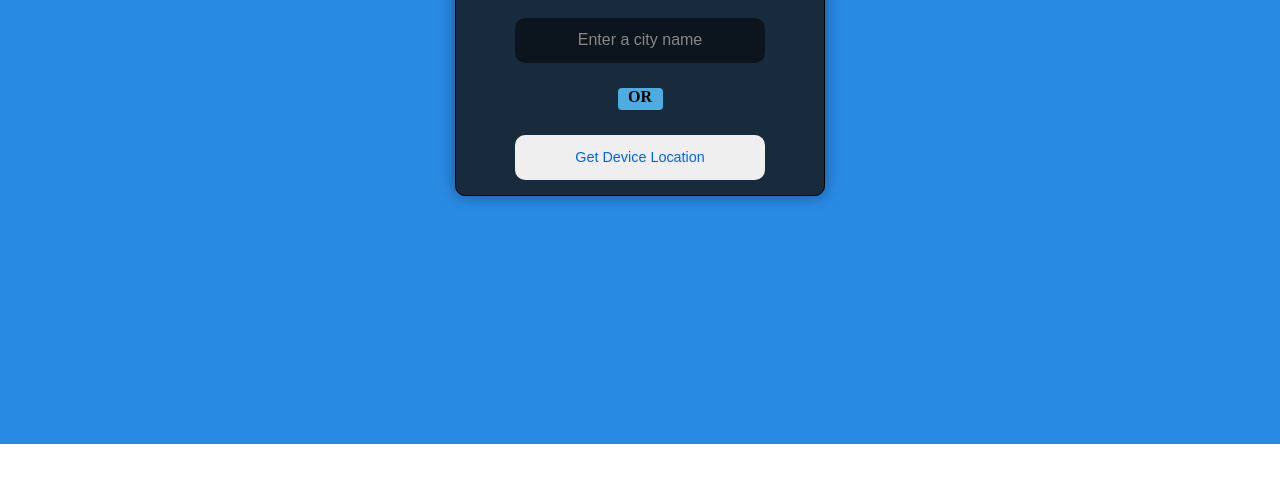
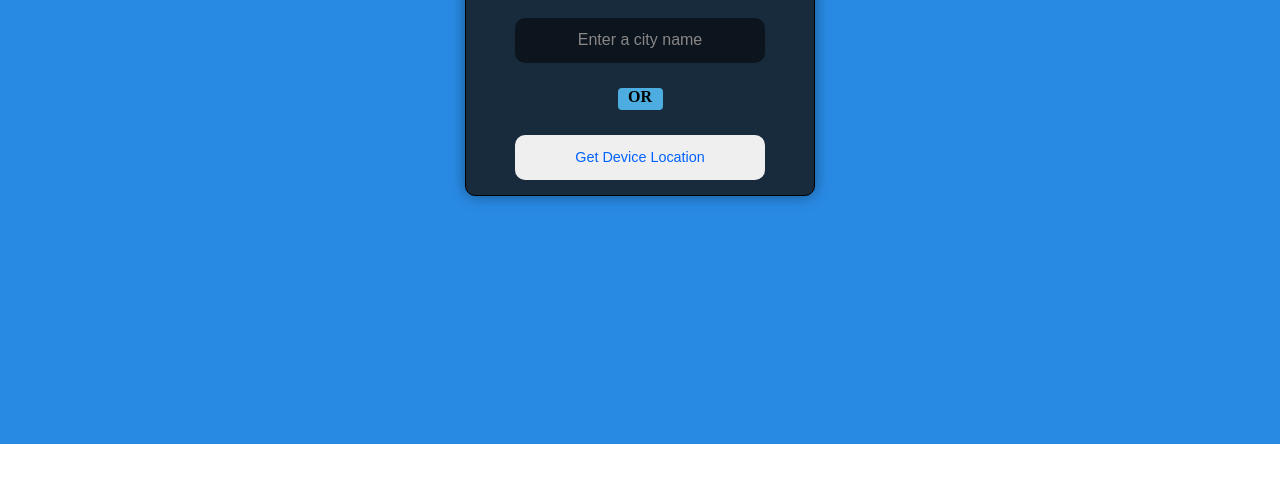
Before and after one commit to Dilip19IT19/Custom-Weather-App, a plain HTML site: page index.html in a window 1280 px wide. Shown: the part 316-800 px from the top of the page. Drawn offline with Linux system fonts and the light colour scheme.

Commit message:
Update style.css

```diff
--- a/style.css
+++ b/style.css
@@ -50,7 +50,7 @@
 .input_box
 {
 
-  min-width: 370px;
+  min-width: 350px;
   min-height:240px;
   border: 1px solid black;
   box-shadow: 0px 0px 15px rgb(0, 0, 0,0.4);
```
